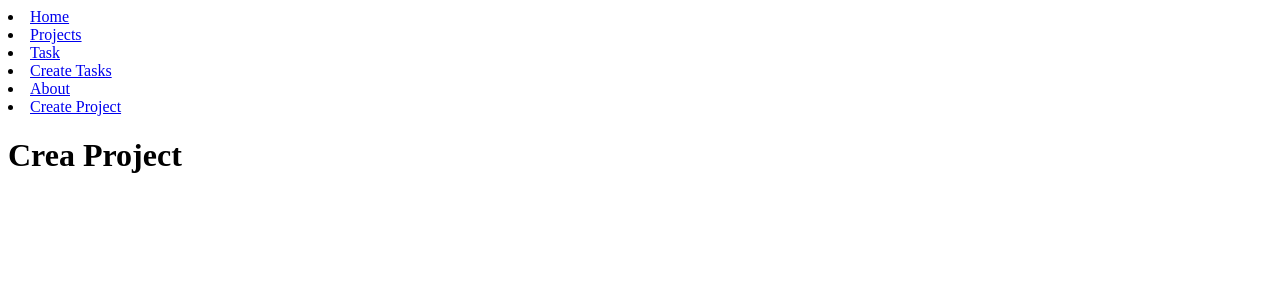
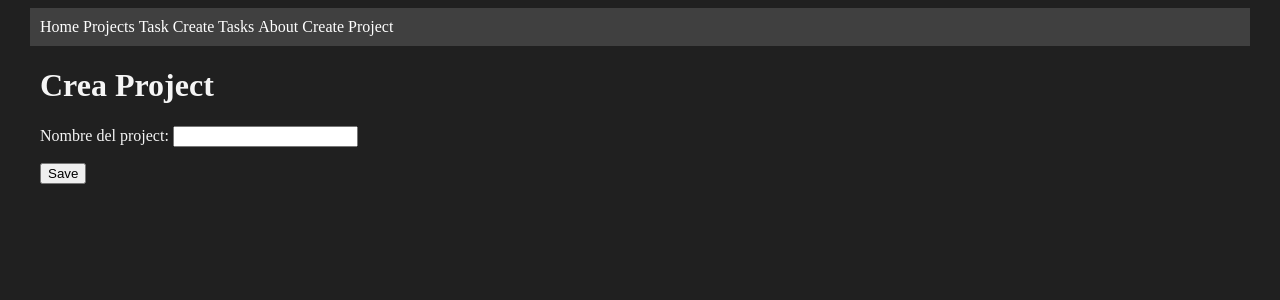
Before and after one commit to jorgeeliecerpalacios/DjangoProject, a Django app: page /create_project/ in a window 1280 px wide. Shown: the top 300 px of the page. Run offline with Django 4.2, Linux system fonts and the light colour scheme.

Commit message:
create style css

```diff
--- /dev/null
+++ b/myapp/static/css/main.css
@@ -0,0 +1,35 @@
+body {
+    background: #202020;
+    color: whitesmoke;
+}
+
+.navbar {
+    background: #404040;
+    padding: 10px;
+}
+
+.navbar li {
+    display: inline-flex;
+    justify-content: space-between;
+}
+
+.navbar li a {
+    color: white;
+    text-decoration: none
+}
+
+.navbar li a:hover{
+    color: aquamarine;
+}
+
+.container {
+    max-width: 1200px;
+    margin:auto;
+}
+
+.card {
+    background: whitesmoke;
+    color: black;
+    padding: 10px;
+    margin-bottom: 2px;
+}
--- a/myapp/templates/index.html
+++ b/myapp/templates/index.html
@@ -1,9 +1,14 @@
 {% extends 'layoust/base.html' %}
+
+{% load static %}
 
 
 {% block content %}
 
 <h1>{{ title }}</h1>
+
+<img src="{% static 'amortiguador.jpg' %}" alt="" width="200">
+
 <p>Lorem ipsum dolor sit amet consectetur adipisicing elit. Voluptatem qui harum ducimus aperiam at velit consequatur facere commodi quidem dolorum quas vel, sed eum iusto ad odio facilis, nobis atque!</p>
 
 {% endblock %}
--- a/myapp/templates/layoust/base.html
+++ b/myapp/templates/layoust/base.html
@@ -1,24 +1,47 @@
-<nav>
+{% load static %}
+
+<!DOCTYPE html>
+<html lang="en">
+
+<head>
+  <meta charset="UTF-8">
+  <meta http-equiv="X-UA-Compatible" content="IE=edge">
+  <meta name="viewport" content="width=device-width, initial-scale=1.0">
+  <title>Django Projects</title>
+  <link rel="stylesheet" href="{% static 'css/main.css' %}">
+</head>
+
+<body>
+  <nav class="navbar container">
     <li>
-      <a href="/">Home</a>
+      <a href="{% url 'index' %}">Home</a>
     </li>
     <li>
-    <a href="/projects">Projects</a>
+      <a href="{% url 'projects' %}">Projects</a>
     </li>
     <li>
-    <a href="/tasks">Task</a>
+      <a href="{% url 'tasks' %}">Task</a>
     </li>
     <li>
-    <a href="/create_tasks">Create Tasks</a>
+      <a href="{% url 'create_tasks' %}">Create Tasks</a>
     </li>
     <li>
-    <a href="/about">About</a>
+      <a href="{% url 'about' %}">About</a>
     </li>
     <li>
-    <a href="/create_project">Create Project</a>
+      <a href="{% url 'create_project' %}">Create Project</a>
     </li>
   </nav>
 
+  <main class="container">
 
     {% block content %}
     {% endblock %}
+
+  </main>
+
+
+
+</body>
+
+</html>
--- a/myapp/templates/project/create_project.html
+++ b/myapp/templates/project/create_project.html
@@ -1,5 +1,20 @@
 {% extends 'layoust/base.html' %}
 
 {% block content %}
-  <h1>Crea Project</h1>
+
+<h1>Crea Project</h1>
+
+<form method="POST">
+  {% csrf_token %}
+
+  {{form.as_p}}
+
+  <button>
+
+    Save
+
+  </button>
+
+</form>
+
 {% endblock %}
--- a/myapp/templates/project/projects.html
+++ b/myapp/templates/project/projects.html
@@ -6,8 +6,10 @@
 
 {% for project in projects %}
 
-<article>
-  <h1>{{ project.name }}</h1>
+<article class="card">
+  <a href="">
+    <h1>{{ project.name }}</h1>
+  </a>
 </article>
 
 {% endfor %}
--- a/myapp/urls.py
+++ b/myapp/urls.py
@@ -3,13 +3,13 @@ from . import views
 
 
 urlpatterns = [
-    path("", views.index),
-    path('about/', views.about),
-    path('hello/<str:username>', views.hello ),
-    path('projects/', views.projects),
-    path('tasks/', views.tasks),
-    path('create_tasks/', views.create_tasks),
-    path('create_project/', views.create_project)
+    path("", views.index, name="index"),
+    path('about/', views.about, name="about"),
+    path('hello/<str:username>', views.hello, name="hello" ),
+    path('projects/', views.projects, name="projects"),
+    path('tasks/', views.tasks, name="tasks"),
+    path('create_tasks/', views.create_tasks, name="create_tasks"),
+    path('create_project/', views.create_project, name="create_project")
 
 
 ]
--- a/myapp/views.py
+++ b/myapp/views.py
@@ -1,17 +1,19 @@
 from django.http import HttpResponse
 from .models import Project, Task
 from django.shortcuts import render, redirect
-from .forms import CreateNewTask
+from .forms import CreateNewTask, CreateNewProject
 # Create your views here.
 
 
 def index(request):
     title = 'Django course!!!'
-    return render(request,'index.html', {'title': title})
+    return render(request, 'index.html', {'title': title})
+
 
 def about(request):
     username = 'Jorge'
-    return render(request,'about.html', {'username': username})
+    return render(request, 'about.html', {'username': username})
+
 
 def hello(request, username):
     # print(username)
@@ -23,11 +25,13 @@ def projects(request):
     projects = Project.objects.all()
     return render(request, 'project/projects.html', {'projects': projects})
 
+
 def tasks(request):
     # tasks = Task.objects.get(title=title)
     # tasks = get_object_or_404(Task, id=id)
     tasks = Task.objects.all()
-    return render(request,'tasks/task.html', {'tasks': tasks})
+    return render(request, 'tasks/task.html', {'tasks': tasks})
+
 
 def create_tasks(request):
     print('llego')
@@ -38,9 +42,15 @@ def create_tasks(request):
     else:
         # print('es post')
         # print(request.GET['description'])
-        print(request.POST['title'])
-        Task.objects.create(title=request.POST['title'], description=request.POST['description'],  project_id=2)
-        return redirect('/tasks/')
+        # print(request.POST['title'])
+        Task.objects.create(
+            title=request.POST['title'], description=request.POST['description'],  project_id=2)
+        return redirect('tasks')
+
 
 def create_project(request):
-    return render(request, 'project/create_project.html')
+    if request.method == 'GET':
+        return render(request, 'project/create_project.html', {'form': CreateNewProject})
+    else:
+        project = Project.objects.create(name=request.POST['name'])
+        return redirect('projects')
--- a/requirements/local.txt
+++ b/requirements/local.txt
@@ -1,3 +1,4 @@
 Django==4.1.1
 mysql==0.0.3
 mysqlclient==2.1.1
+autopep8==1.7.0
```
Also changed, not shown: myapp/static/amortiguador.jpg (added). Lines whose indentation alone changed are shown as unchanged.
